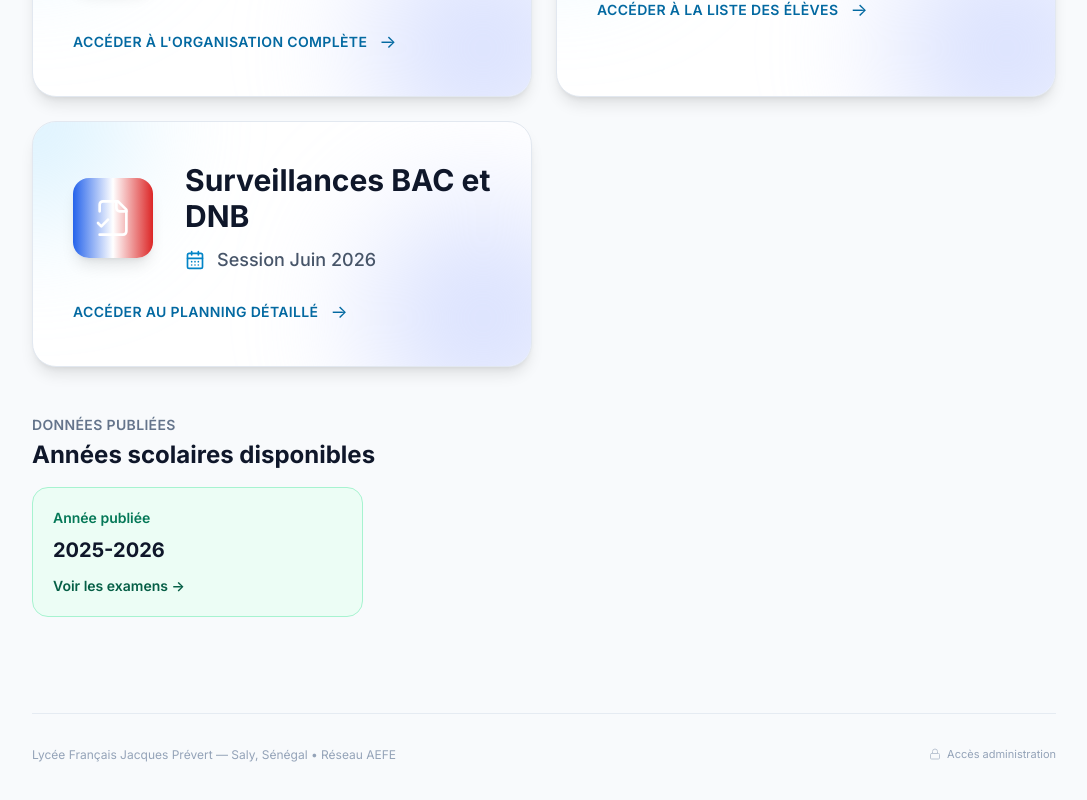
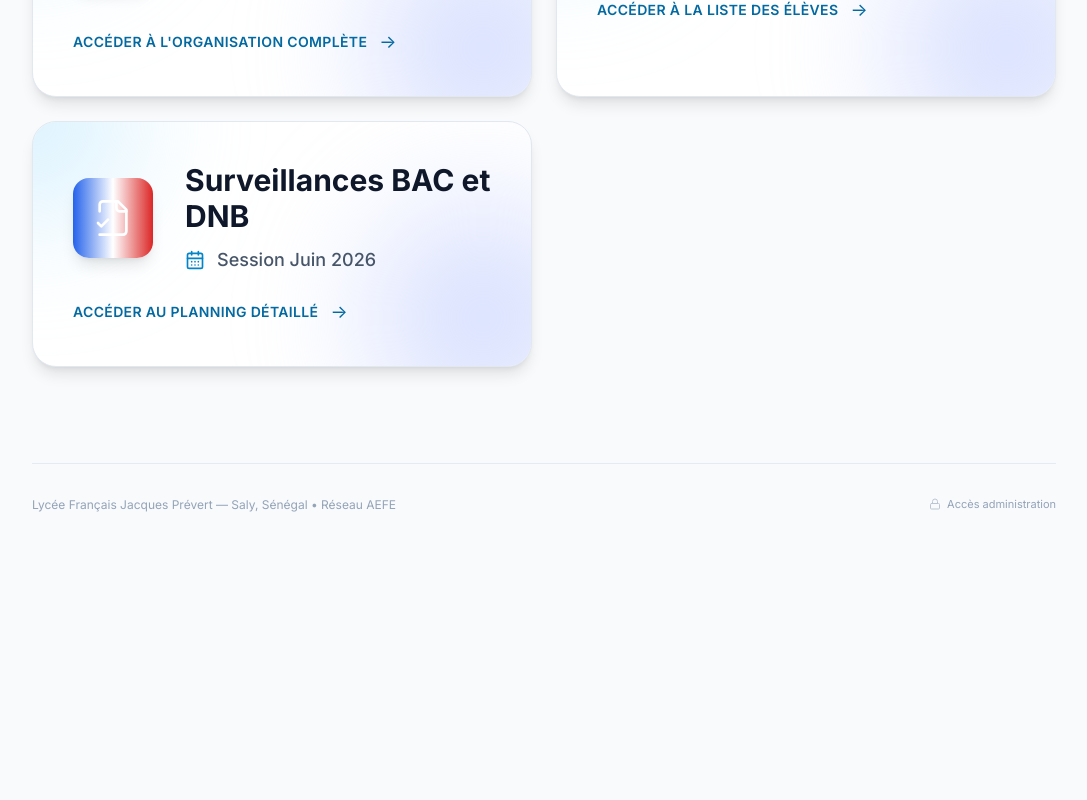
Before and after one commit to informatique-cmd/examens_blanc_lfjp, a React (Vite) app: page / in a window 1280 px wide. Shown: the part 1777-2577 px from the top of the page, without its empty margins (96-1183 px from the left). After the commit the page ends 2331 px from the top, so only its background shows below. Built offline with nearby package versions, Linux system fonts and the light colour scheme; no server answers; the database is empty.

Commit message:
Refactor HomePage component by removing unused code
Removed unused state and effect for published school years. Updated date handling and conditional rendering for callout entries.

```diff
--- a/src/features/home/pages/HomePage.tsx
+++ b/src/features/home/pages/HomePage.tsx
@@ -1,4 +1,3 @@
-import { useEffect, useState } from "react";
 import { Link } from "react-router-dom";
 import {
   CalendarDays,
@@ -18,55 +17,16 @@ import HomeEventMeta from "../components/HomeEventMeta";
 import HomeHero from "../components/HomeHero";
 import HomeLayout from "../components/HomeLayout";
 import type { HomeCalloutCategory } from "../constants";
-import { supabase } from "../../../shared/lib/supabase";
 import { useCmsData } from "../../../shared/services/cms-store";
-
-interface PublishedSchoolYear {
-  id: string;
-  label: string;
-}
 
 export default function HomePage() {
   const { data: cmsData } = useCmsData();
-  const [publishedYears, setPublishedYears] = useState<PublishedSchoolYear[]>([]);
-
-  useEffect(() => {
-    if (!supabase) {
-      if (cmsData.siteInfo.schoolYear) {
-        setPublishedYears([{ id: "annee-courante", label: cmsData.siteInfo.schoolYear }]);
-      }
-      return;
-    }
-
-    const client = supabase;
-    async function loadYears() {
-      try {
-        const { data } = await client
-          .from("school_years")
-          .select("id, label")
-          .eq("is_published", true)
-          .order("label", { ascending: false });
-
-        if (data && data.length > 0) {
-          setPublishedYears(data);
-        } else if (cmsData.siteInfo.schoolYear) {
-          setPublishedYears([{ id: "annee-courante", label: cmsData.siteInfo.schoolYear }]);
-        }
-      } catch {
-        if (cmsData.siteInfo.schoolYear) {
-          setPublishedYears([{ id: "annee-courante", label: cmsData.siteInfo.schoolYear }]);
-        }
-      }
-    }
-
-    void loadYears();
-  }, [cmsData.siteInfo.schoolYear]);
 
   const calloutEntries = cmsData.callouts
     .filter((entry) => entry.isPublished)
     .sort((a, b) => {
       if (a.order !== b.order) return a.order - b.order;
-      return new Date(a.date).getTime() - new Date(b.date).getTime();
+      return new Date(a.date || "").getTime() - new Date(b.date || "").getTime();
     });
 
   const iconByCategory: Record<HomeCalloutCategory, LucideIcon> = {
@@ -133,7 +93,7 @@ export default function HomePage() {
               subtitle={entry.subtitle}
               title={entry.title}
               footerLabel={entry.footerLabel}
-              meta={<HomeEventMeta icon={CalendarDays} label={entry.dateLabel} description="" />}
+              meta={<HomeEventMeta icon={CalendarDays} label={entry.dateLabel || ""} description="" />}
               iconBackgroundClassName={
                 entry.to === "/examens-blancs/oraux-dnb-2026-05-20" ||
                 entry.to === "/surveillances-bac-dnb"
@@ -144,24 +104,6 @@ export default function HomePage() {
           );
         })}
       </div>
-
-      {publishedYears.length > 0 ? (
-        <section className="w-full max-w-5xl space-y-4 text-left">
-          <div>
-            <p className="text-sm font-semibold uppercase tracking-wide text-slate-500">Données publiées</p>
-            <h2 className="mt-1 text-2xl font-bold text-slate-900">Années scolaires disponibles</h2>
-          </div>
-          <div className="grid gap-4 sm:grid-cols-2 lg:grid-cols-3">
-            {publishedYears.map((year) => (
-              <Link to={`/annees/${year.id}`} key={year.id} className="rounded-2xl border border-emerald-200 bg-emerald-50 p-5 transition hover:border-emerald-400 hover:bg-emerald-100">
-                <p className="text-sm font-semibold text-emerald-700">Année publiée</p>
-                <h3 className="mt-2 text-xl font-bold text-slate-900">{year.label}</h3>
-                <p className="mt-3 text-sm font-semibold text-emerald-800">Voir les examens →</p>
-              </Link>
-            ))}
-          </div>
-        </section>
-      ) : null}
 
       <footer className="mt-12 flex w-full max-w-5xl flex-col items-center justify-between gap-4 border-t border-slate-200/80 pt-8 text-xs text-slate-400 sm:flex-row">
         <p>Lycée Français Jacques Prévert — Saly, Sénégal • Réseau AEFE</p>
```
